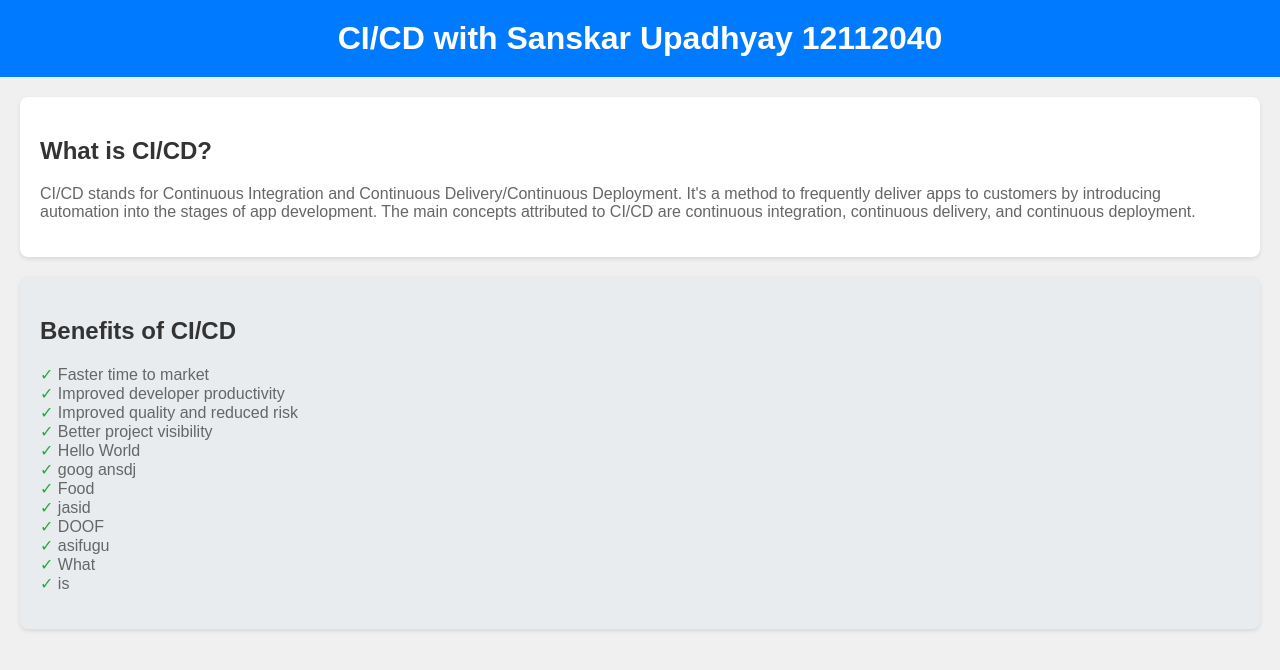
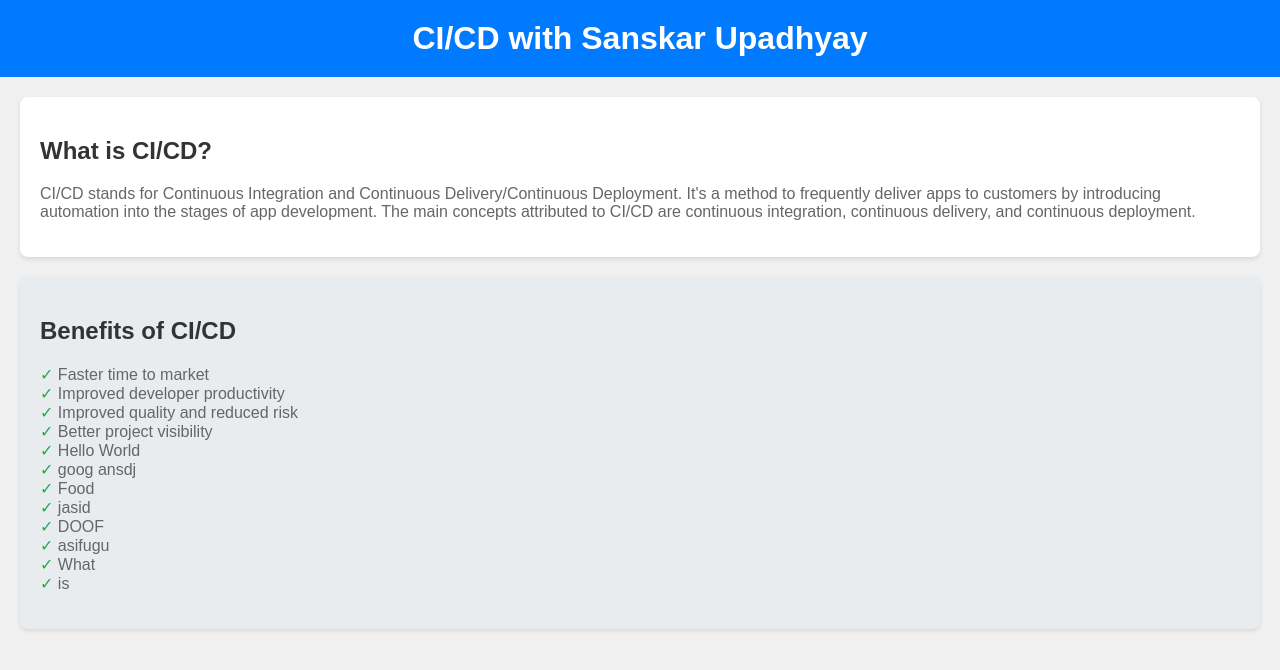
Before and after one commit to sanskarupa2003/CICD-pipeline-using-Jenkins, a plain HTML site: page index.html in a window 1280 px wide. Drawn offline with Linux system fonts and the light colour scheme.

Commit message:
Update index.html

```diff
--- a/index.html
+++ b/index.html
@@ -8,7 +8,7 @@
 </head>
 <body>
     <header>
-        <h1>CI/CD with Sanskar Upadhyay 12112040</h1>
+        <h1>CI/CD with Sanskar Upadhyay</h1>
     </header>
     <script>
     // Function to update the timestamp
```
